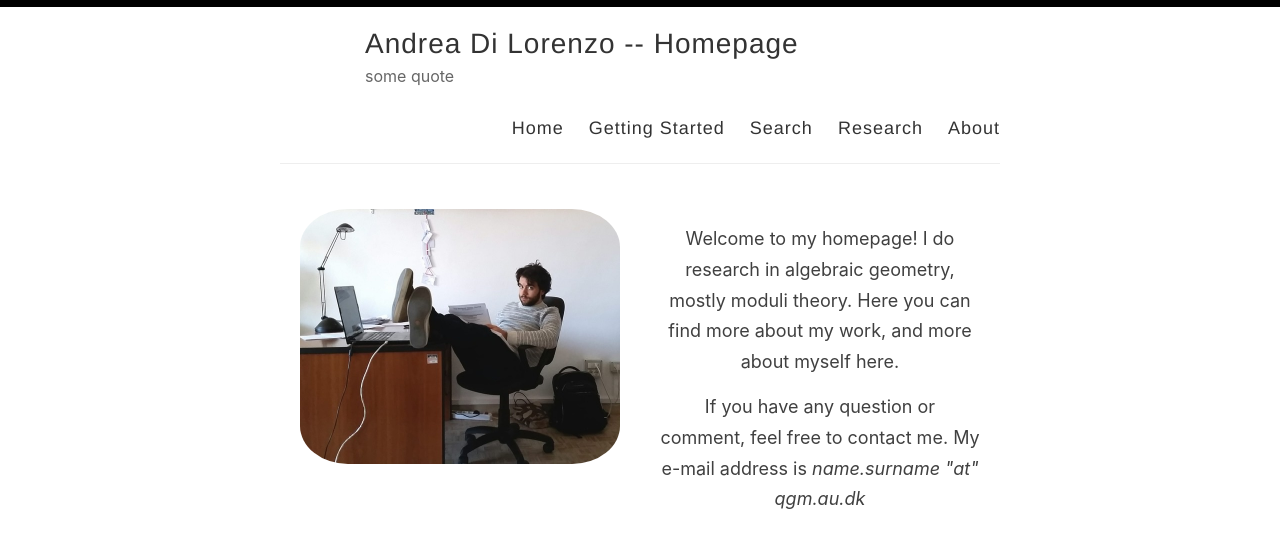
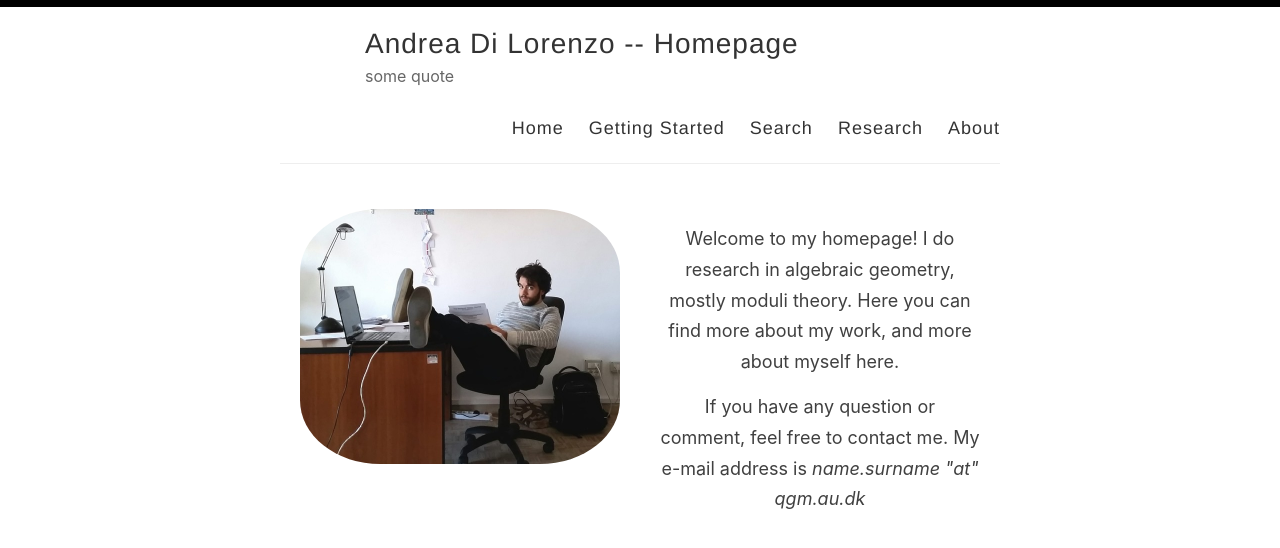
Before and after one commit to anddil/anddil.github.io, a Jekyll site: the page built from index.html, in a window 1280 px wide. Shown: the top 548 px of the page. Built offline with Jekyll 4.4.1, drawn with Linux system fonts in a browser that asks for light colours; the list of posts is cut into pages by our own code.

Commit message:
Update index.html

```diff
--- a/index.html
+++ b/index.html
@@ -33,7 +33,7 @@ layout: default
 /* To make the avatar img circular */
 .column img {
   vertical-align: middle;
-  border-radius: 15%;
+  border-radius: 25%;
 }
 
 .column p {
```
